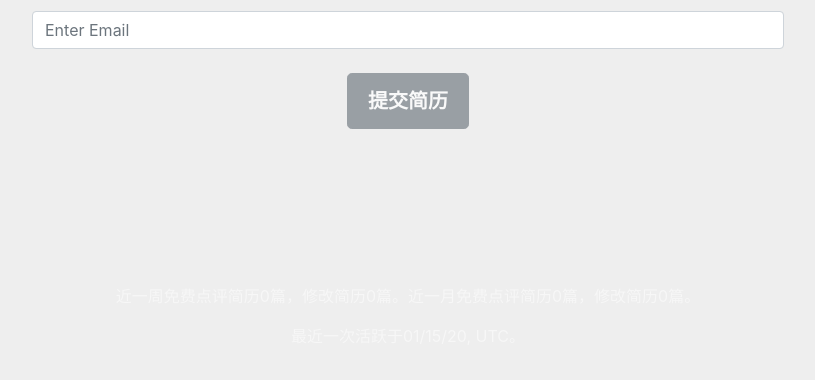
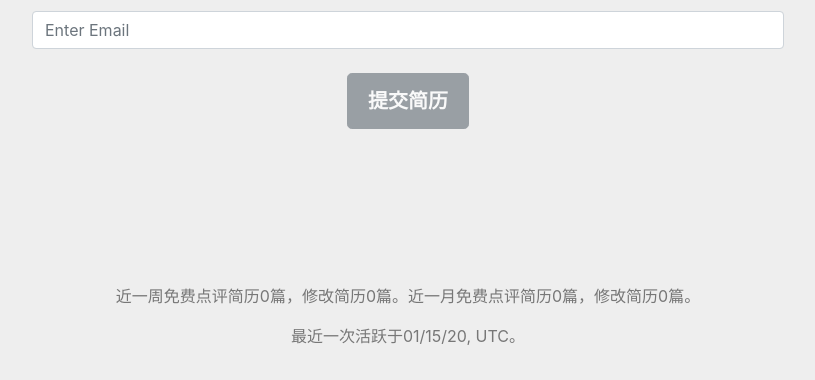
Before and after one commit to gaogaotiantian/eecsresume, a Flask app: page / in a window 1280 px wide. Shown: the part 420-800 px from the top of the page, without its empty margins (232-1047 px from the left). Run offline with Flask 2, Linux system fonts and the light colour scheme; tables that the repository leaves empty hold one stand-in row (values such as "Sample post"); parts of the project's set-up code (start-up, migrations or seed data) failed here and were passed over; some libraries are stand-ins or nearby versions.

Commit message:
Changed footer color

```diff
--- a/static/eecsresume.css
+++ b/static/eecsresume.css
@@ -103,7 +103,7 @@ body {
  * Footer
  */
 .mastfoot {
-  color: rgba(255, 255, 255, .5);
+  color: rgba(0, 0, 0, .5);
 }
 
 .loader {
```
